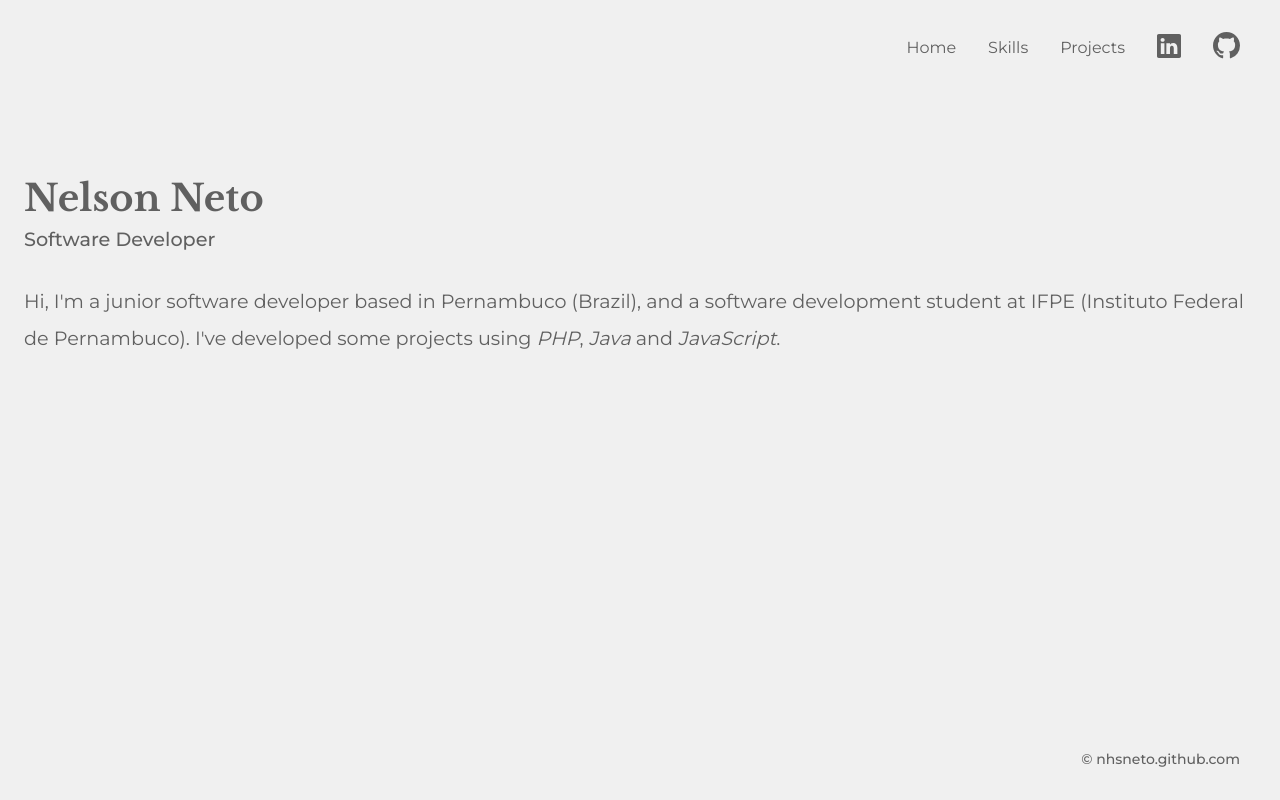
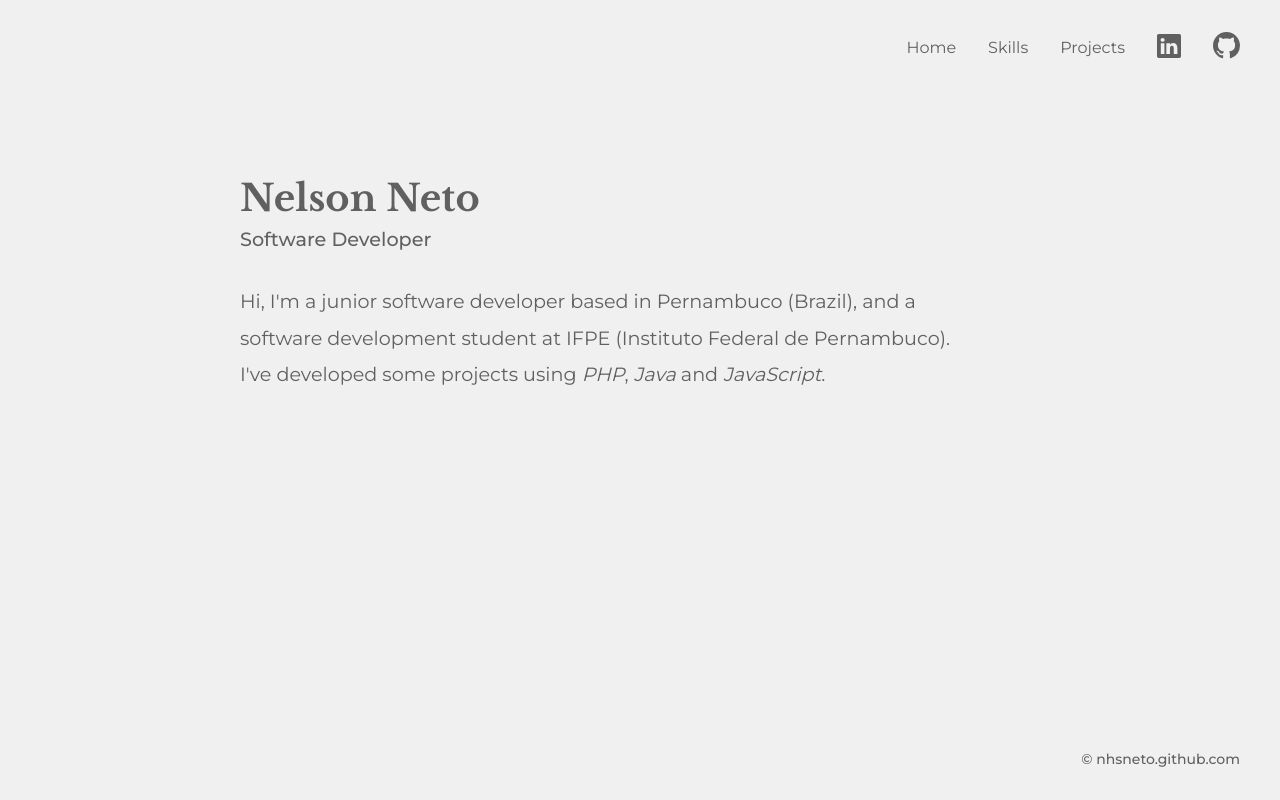
Before and after one commit to nhsneto/portfolio, a Next.js app: page / in a window 1280 px wide. Built offline with nearby package versions, Linux system fonts and the light colour scheme.

Commit message:
Make home page responsive

```diff
--- a/app/page.module.css
+++ b/app/page.module.css
@@ -1,4 +1,5 @@
 .container {
+  max-width: 712px;
   margin: 5rem 1.5rem 0;
   color: var(--gray);
 }
@@ -18,3 +19,21 @@
   font-size: 1.2rem;
   line-height: 1.9;
 }
+
+@media (min-width: 768px) {
+  .container {
+    margin: 5rem 2.5rem 0 4.5rem;
+  }
+}
+
+@media (min-width: 1024px) {
+  .container {
+    margin: 5rem 2.5rem 0 7rem;
+  }
+}
+
+@media (min-width: 1280px) {
+  .container {
+    margin: 5rem 2.5rem 0 15rem;
+  }
+}
```
